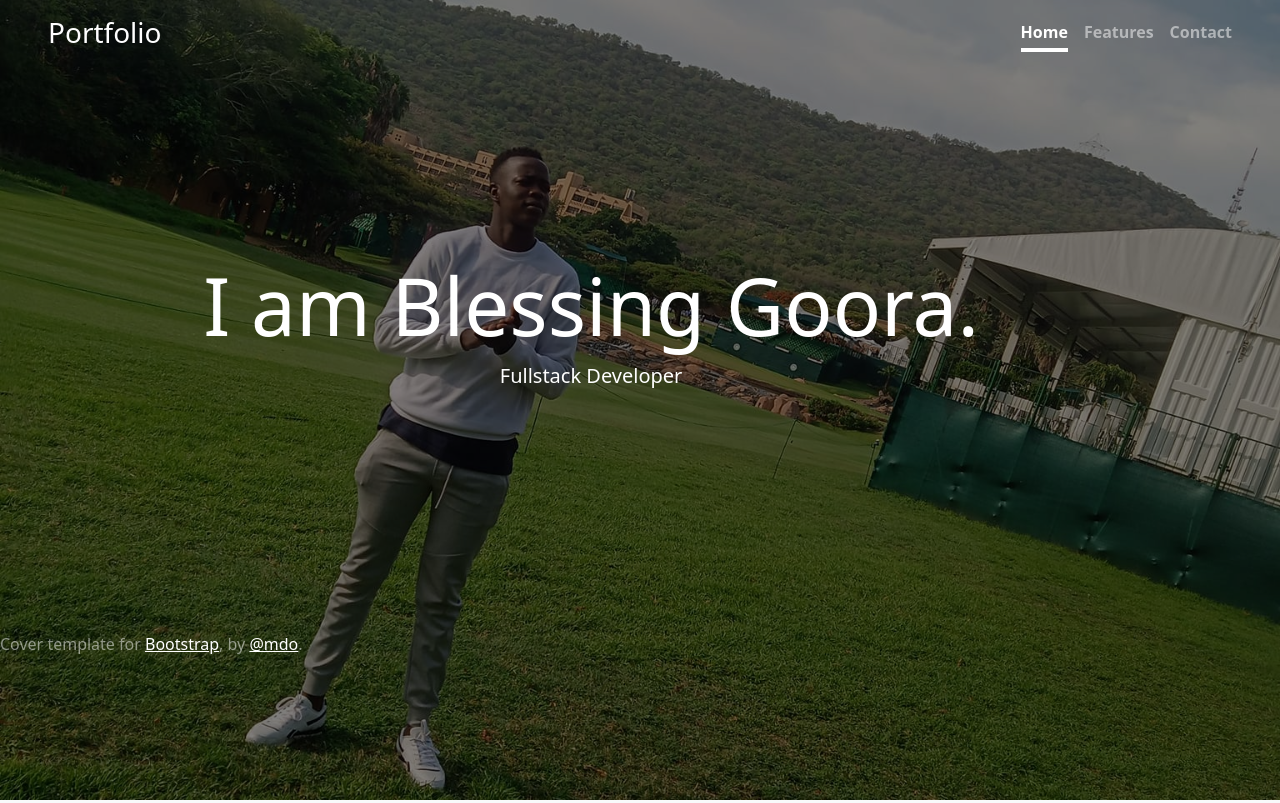
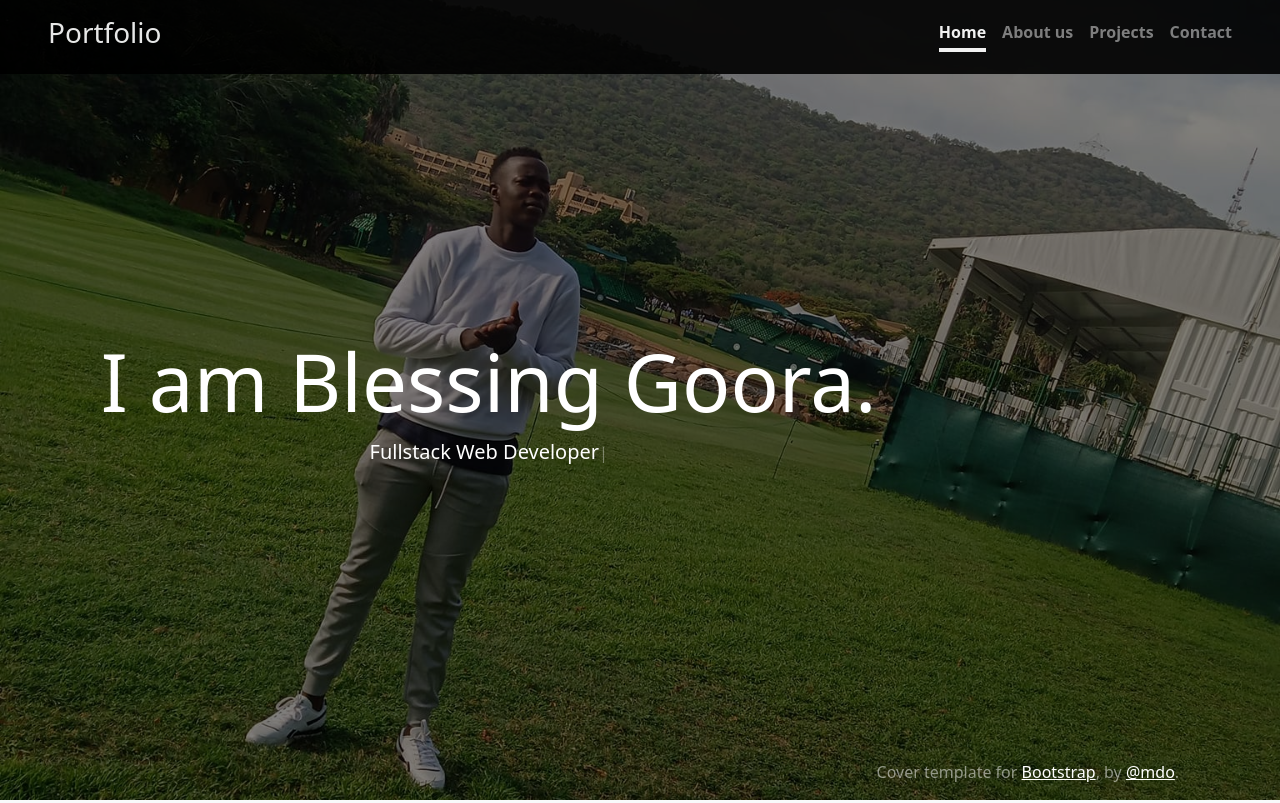
Before and after one commit to Blessin-goora/zaio-bootstrap-portfolio, a plain HTML site: page index.html in a window 1280 px wide. Shown: the top 803 px of the page. Drawn offline with nearby package versions, Linux system fonts and the light colour scheme; a script that the page names is missing.

Commit message:
added footer

```diff
--- a/cover.css
+++ b/cover.css
@@ -53,3 +53,15 @@ body {
   color: #fff;
   border-bottom-color: #fff;
 }
+
+header{
+  background: black;
+  opacity: 80%;
+
+}
+
+.scrolling{
+   background:black;
+   opacity:90%;
+   transition: all 0.5s;
+}
--- a/index.html
+++ b/index.html
@@ -78,21 +78,22 @@
     </div>
 
 
-<div class="banner-wrap vh-100 vw-100 text-white">
+<div class="banner-wrap vh-100 vw-100 d-flex  align-items-center justify-content-center text-white">
   <div class="overlay"></div>
-  <header class="px-5 p-3 text-white">
+  <header class="px-5 p-3 text-white fixed-top scrolling">
     <div>
       <h3 class="float-md-start text-center">Portfolio</h3>
       <nav class="nav nav-masthead justify-content-center float-md-end">
         <a class="nav-link fw-bold py-1 px-0 active" aria-current="page" href="#">Home</a>
-        <a class="nav-link fw-bold py-1 px-0" href="#">Features</a>
-        <a class="nav-link fw-bold py-1 px-0" href="#">Contact</a>
+        <a class="nav-link fw-bold py-1 px-0" href="#about us">About us</a>
+        <a class="nav-link fw-bold py-1 px-0" href="#projects">Projects</a>
+        <a class="nav-link fw-bold py-1 px-0" href="#contact">Contact</a>
       </nav>
     </div>
   </header>
-    <main class="d-flex flex-column align-items-center justify-content-center h-75  text-center">
+    <main class="text-center">
     <h1 class="display-1">I am Blessing Goora.</h1>
-    <p class="lead">Fullstack Developer</p>
+    <span id="typed" class="lead"></span>
    </main>
 
   <footer class="mt-auto text-white-50">
@@ -102,7 +103,7 @@
 <script src="../assets/dist/js/bootstrap.bundle.min.js"></script>
 
 
-<section>
+<section id="about us">
   <div class="container p-5">
      <div class="card p-5">
       <div class="card-body">
@@ -135,7 +136,7 @@
       </div>
       <div class="col-md-6 mt-3">
         <h1 class="text-center text-md-start"><mark>About me</mark></h1>
-        <p>I am Blessing Goora,a skilled full stack developer with a passion for creating seamless user experiences and robust functionalitites.I honed my expertise through Zaio Coding School,where I gained a solid foundation in both front-end and back-end technologies.Let`s build something amazing together!</p>
+        <p>I am Blessing Goora,a skilled fullstack web developer with a passion for creating seamless user experiences and robust functionalitites.I honed my expertise through Zaio Coding School,where I gained a solid foundation in both front-end and back-end technologies.Let`s build something amazing together!</p>
       </div>
      </div>
 
@@ -145,7 +146,7 @@
 </section>
 
 
-<section>
+<section id="projects">
   <div class="container p-5">
     <h1 class="text-center"><mark>Projects</mark></h1>
     <div class="row">
@@ -203,7 +204,7 @@
 </section>
 
 
-<section>
+<section id="contact">
   <div class="container p-5">
     <div class="card p-3">
       <div class="card-body px-5 class="text-center">
@@ -263,6 +264,37 @@
 
 
 
+     <footer  class="bg-dark text-center text text-white">
+      <div class="container p-3">
+       <p>Developed by Blessing Goora using Bootstrap, for Zaio Bootstrap course</p>
+      </div>
+     </footer>
+
+
+
+
+
+
+
+
+
+<script>
+        window.addEventListener("scroll", () => {
+          const header = document.querySelector("header")
+          header.classList.toggle("scrolling", window.scrollY > 0)
+        })
+    </script>
+
+<script src="https://unpkg.com/typed.js@2.0.16/dist/typed.umd.js"></script>
+
+<script>
+  var typed = new Typed('#typed', {
+  strings: ["Fullstack Web Developer","Enterpreneur"],
+  typeSpeed: 75,
+  loop:true,
+  shuffle:true
+  });
+</script>
 
 
 
```
